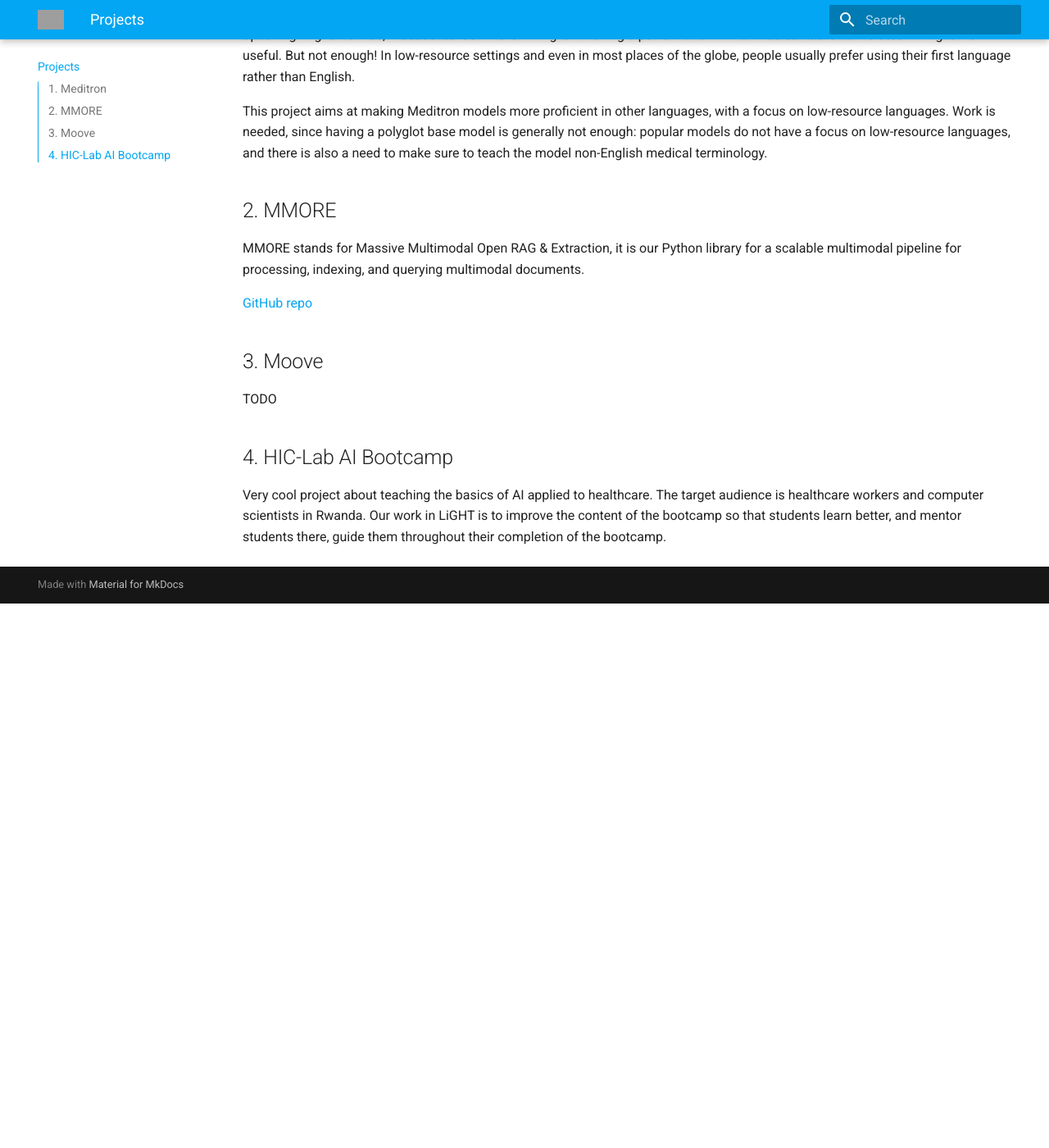
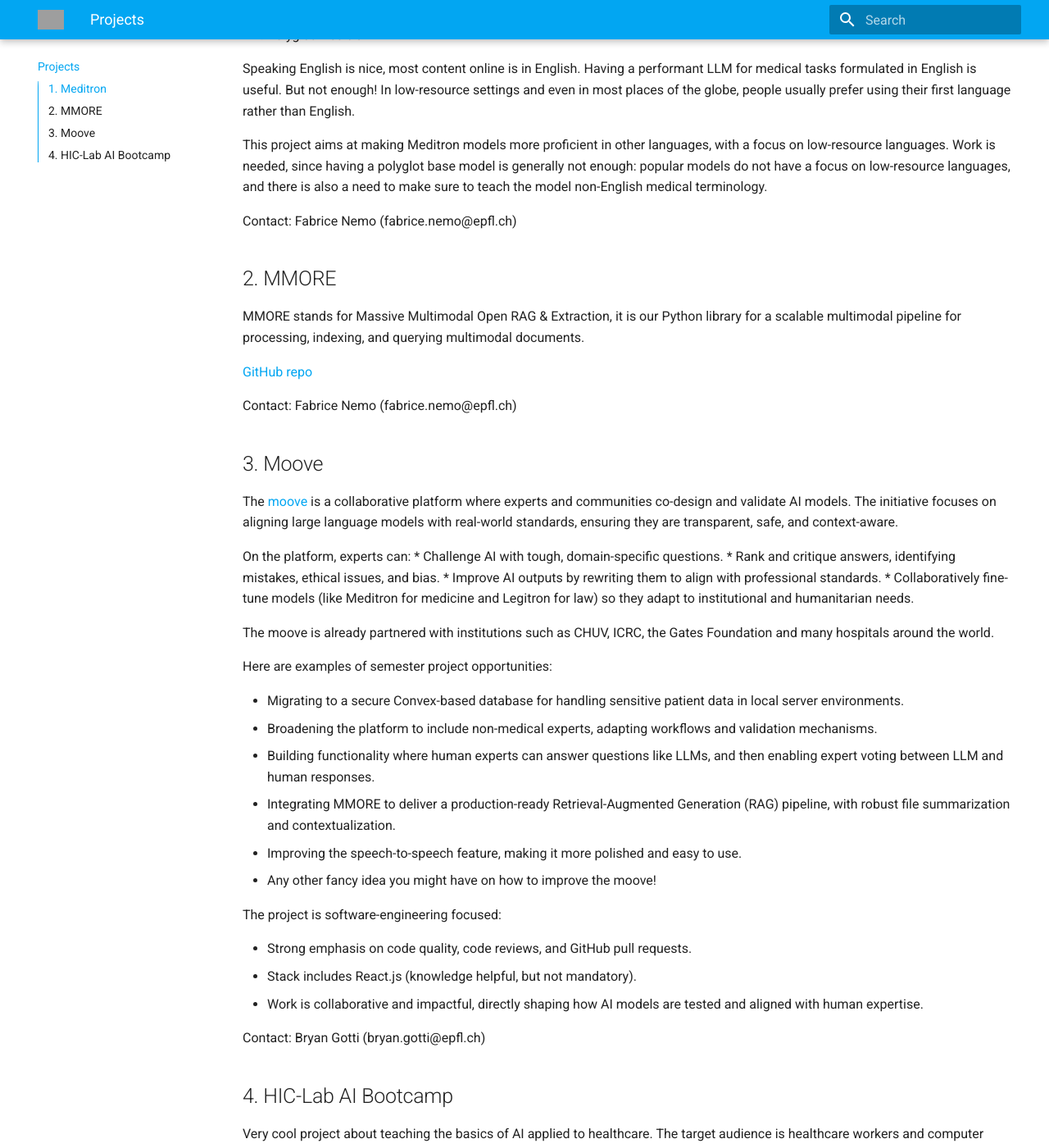
Before and after one commit to EPFLiGHT/LiGHT-doc, an MkDocs documentation site: the page built from docs/projects.md, in a window 1280 px wide and 1400 px high, scrolled down 684 px. Shown: the whole window at 82% size. Built offline with MkDocs 1.6.1 and Material for MkDocs 9.7.7, drawn with Linux system fonts in a browser that asks for light colours; before the commit the page ends 1420 px from its top, so only the background shows below that; some of the changed text lies outside the part shown; grey boxes are pictures that could not be loaded.

Commit message:
Add moove project details and contact info

```diff
--- a/docs/projects.md
+++ b/docs/projects.md
@@ -1,16 +1,18 @@
 # Projects for Fall 2025
 
 ## 1. Meditron
-
-TODO
 
   1. MultiMeditron
 
   This project is about making Meditron multimodal: the user can provide Meditron with medical images, in addition to text. Work is two-fold: adapting the codebase of Meditron to make it have a multimodal architecture, and making the "expert" models that process the images and make embeddings fed to Meditron.
 
+  Contact: Michael Zhang (michael.zhang@epfl.ch)
+
   2. Meditron Reasoning
 
   This project aims to improve our training pipeline by integrating novel reinforcement learning approaches, notably using GRPO algorithms. This is the continuation of a previous project conducted in this area, and we plan to expand the existing work to enhance our project performances (add MultiMeditron for multi-modal reasoning).
+
+  Contact: Guillaume Boyé (guillaume.boye@epfl.ch)
 
   3. Meditron Safety
 
@@ -22,16 +24,47 @@
 
   This project aims at making Meditron models more proficient in other languages, with a focus on low-resource languages. Work is needed, since having a polyglot base model is generally not enough: popular models do not have a focus on low-resource languages, and there is also a need to make sure to teach the model non-English medical terminology.
 
+  Contact: Fabrice Nemo (fabrice.nemo@epfl.ch)
+
 ## 2. MMORE
 
 MMORE stands for Massive Multimodal Open RAG & Extraction, it is our Python library for a scalable multimodal pipeline for processing, indexing, and querying multimodal documents.
 
 [GitHub repo](https://github.com/swiss-ai/mmore)
 
+Contact: Fabrice Nemo (fabrice.nemo@epfl.ch)
+
 ## 3. Moove
 
-TODO
+The [moove](https://jointhemoove.org) is a collaborative platform where experts and communities co-design and validate AI models. The initiative focuses on aligning large language models with real-world standards, ensuring they are transparent, safe, and context-aware.
+
+On the platform, experts can:
+* Challenge AI with tough, domain-specific questions.
+* Rank and critique answers, identifying mistakes, ethical issues, and bias.
+* Improve AI outputs by rewriting them to align with professional standards.
+* Collaboratively fine-tune models (like Meditron for medicine and Legitron for law) so they adapt to institutional and humanitarian needs.
+
+The moove is already partnered with institutions such as CHUV, ICRC, the Gates Foundation and many hospitals around the world.
+
+Here are examples of semester project opportunities:
+
+* Migrating to a secure Convex-based database for handling sensitive patient data in local server environments.
+* Broadening the platform to include non-medical experts, adapting workflows and validation mechanisms.
+* Building functionality where human experts can answer questions like LLMs, and then enabling expert voting between LLM and human responses.
+* Integrating MMORE to deliver a production-ready Retrieval-Augmented Generation (RAG) pipeline, with robust file summarization and contextualization.
+* Improving the speech-to-speech feature, making it more polished and easy to use.
+* Any other fancy idea you might have on how to improve the moove!
+
+The project is software-engineering focused:
+
+* Strong emphasis on code quality, code reviews, and GitHub pull requests.
+* Stack includes React.js (knowledge helpful, but not mandatory).
+* Work is collaborative and impactful, directly shaping how AI models are tested and aligned with human expertise.
+
+Contact: Bryan Gotti (bryan.gotti@epfl.ch)
 
 ## 4. HIC-Lab AI Bootcamp
 
 Very cool project about teaching the basics of AI applied to healthcare. The target audience is healthcare workers and computer scientists in Rwanda. Our work in LiGHT is to improve the content of the bootcamp so that students learn better, and mentor students there, guide them throughout their completion of the bootcamp.
+
+Contact: Fabrice Nemo (fabrice.nemo@epfl.ch)
```
